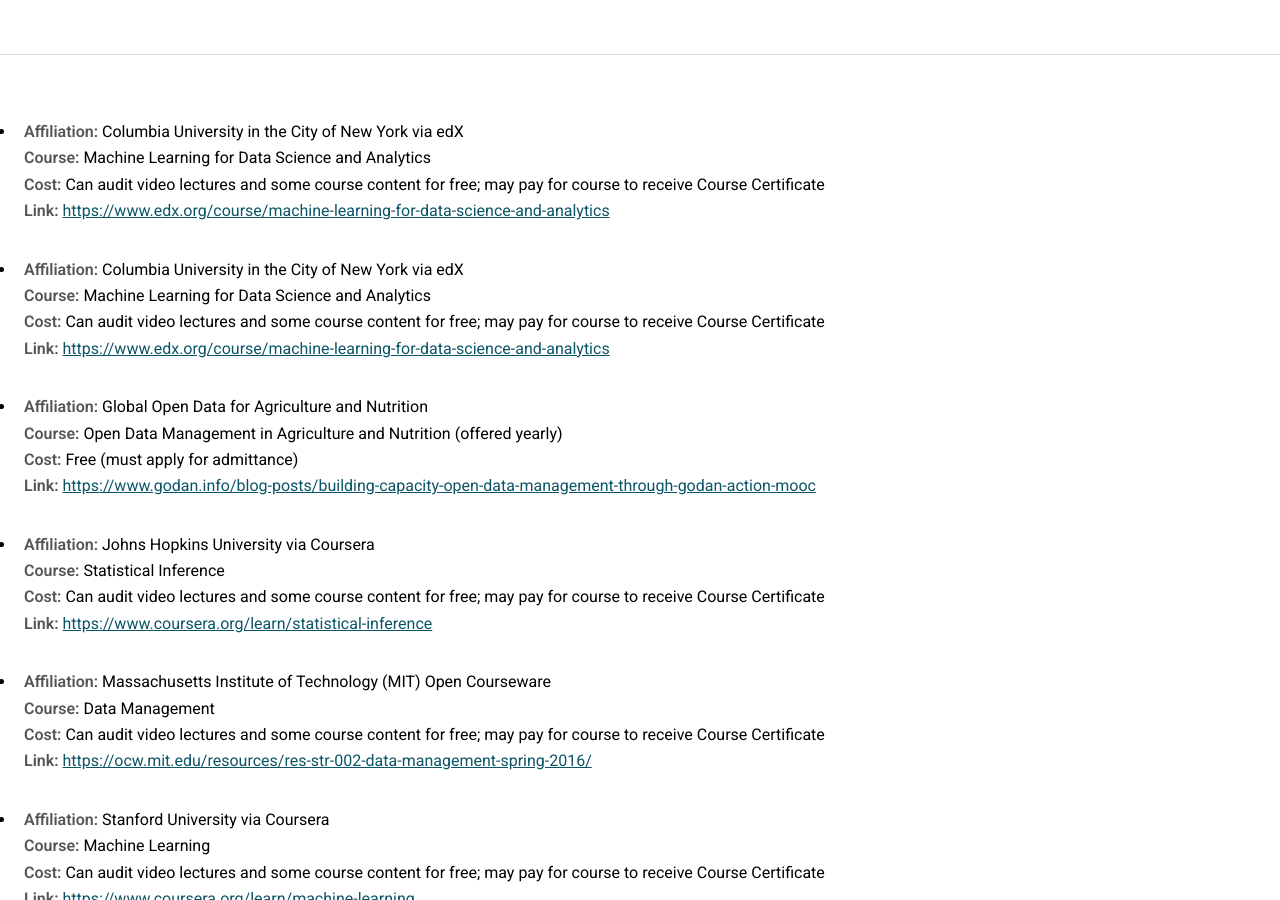
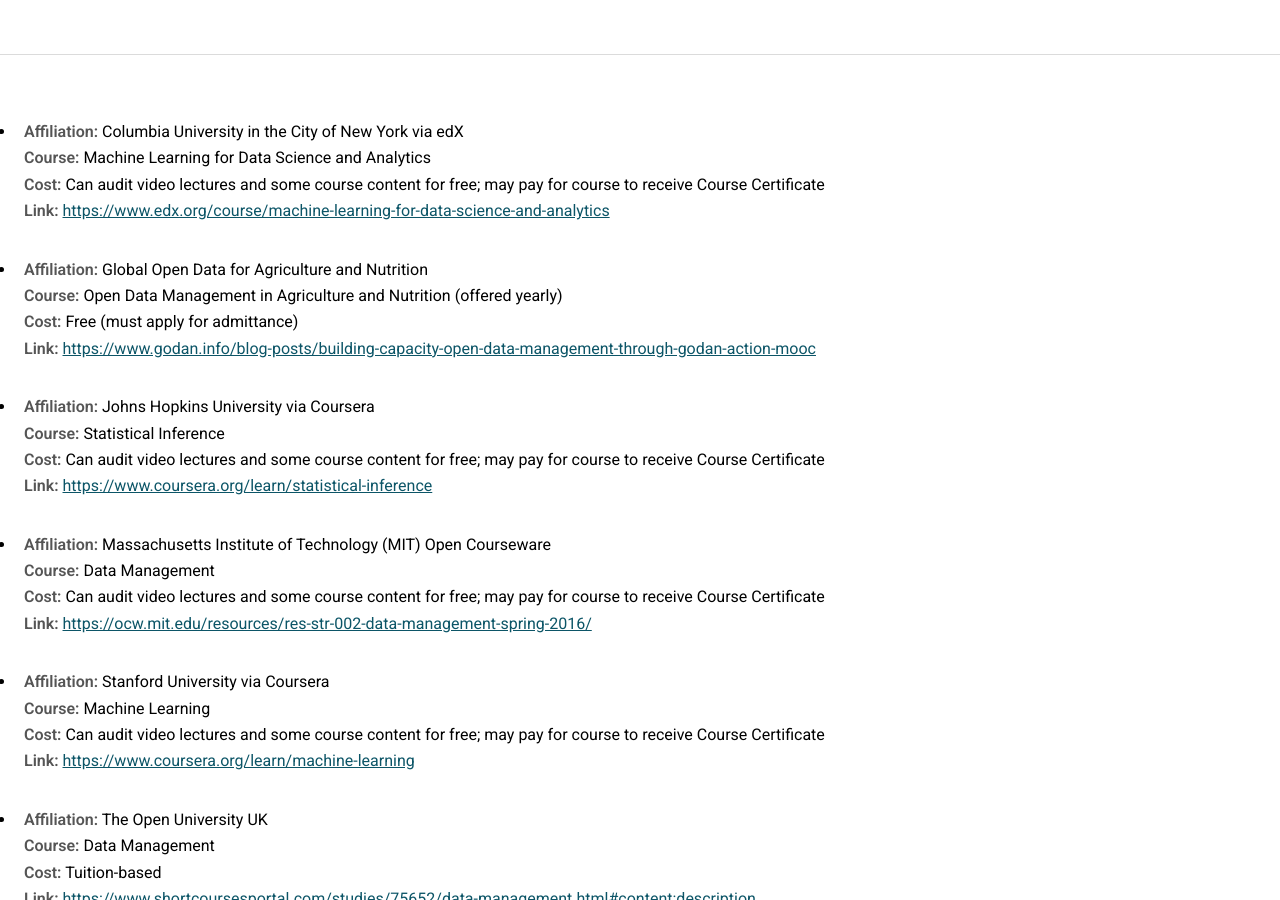
Before and after one commit to bfe-inf/toolkit, a Jekyll site: the page built from dmt_moocs.html, in a window 1280 px wide and 900 px high, scrolled down 420 px. Built offline with Jekyll 4.4.1, drawn with Linux system fonts in a browser that asks for light colours.

Commit message:
Update dmt_moocs.html

```diff
--- a/dmt_moocs.html
+++ b/dmt_moocs.html
@@ -55,12 +55,6 @@
 		<!-- Intro -->
 			<section id="two" class="wrapper">
       				<div class"inner">
-      					<ul>
-						<li><strong>Affiliation:</strong> Columbia University in the City of New York via edX <br/>
-						<strong>Course:</strong> Machine Learning for Data Science and Analytics <br/>
-						<strong>Cost:</strong> Can audit video lectures and some course content for free; may pay for course to receive Course Certificate <br/>
-						<strong>Link:</strong> <a href="https://www.edx.org/course/machine-learning-for-data-science-and-analytics" target="_blank">https://www.edx.org/course/machine-learning-for-data-science-and-analytics</a></li>
-					</ul>
 					<ul>
 						<li><strong>Affiliation:</strong> Columbia University in the City of New York via edX <br/>
 						<strong>Course:</strong> Machine Learning for Data Science and Analytics <br/>
```
